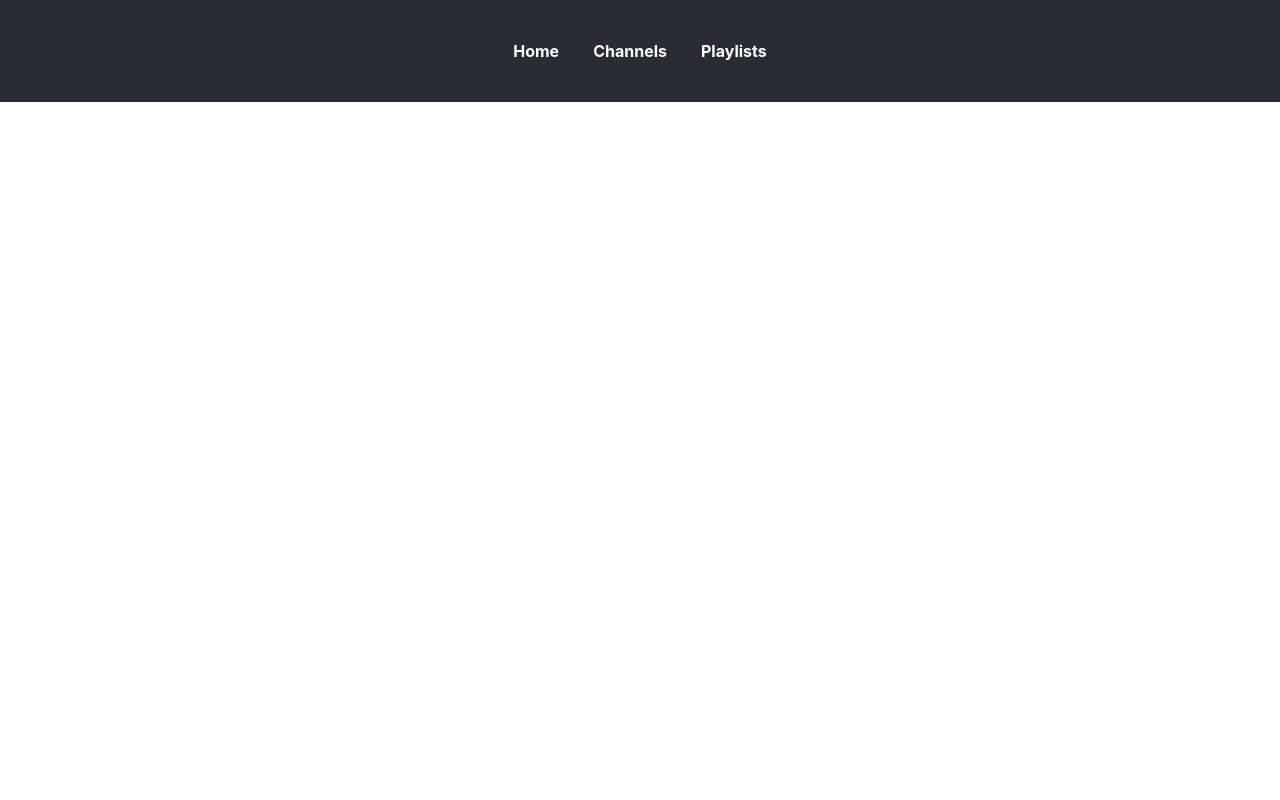
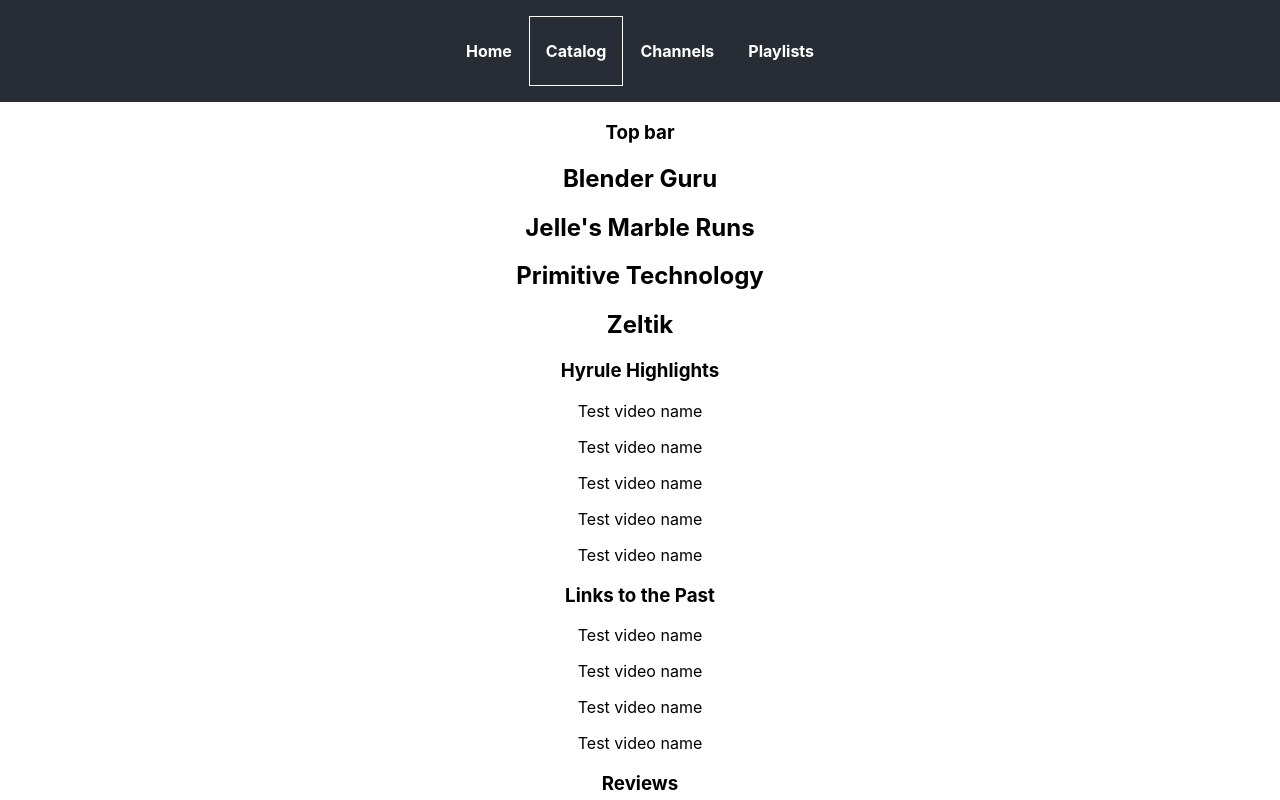
Before and after one commit to StevenC4/youtube-channel-downloader, a React app in the folder client/: page /catalog in a window 1280 px wide. Shown: the top 800 px of the page. Built offline with nearby package versions, Linux system fonts and the light colour scheme.

Commit message:
Added basic, unformatted catalog page, more test videos to state

```diff
--- a/client/src/components/App.js
+++ b/client/src/components/App.js
@@ -4,6 +4,7 @@
 import Modal from 'react-modal';
 import Homepage from 'components/Homepage';
 import ChannelDownloader from 'components/Channel/ChannelDownloader';
+import Catalog from 'components/Catalog/Catalog';
 import Channels from 'components/Channel/Channels';
 import Playlists from 'components/Playlist/Playlists';
 
@@ -148,15 +149,202 @@
       thumbnail: 'https://i2.ytimg.com/vi/-h0h1CydP6o/hqdefault.jpg',
       description: `What is Breath of the Wild's Forgotten Temple? ►Follow me on Twitter! http://www.twitter.com/Zeltik or Instagram: @zeltikinsta ► Music in this video: Nintendo ZREO Ruven Wegner, "Water Temple" ► Discord Link: https://discord.gg/zeltik ► Patreon: https://www.patreon.com/zeltik ► Intro music by: http://bit.ly/RuvenWegner Thank you to my amazing Patreon supporters: Andrew Lindberg, Scott Crim, Nick Goodman, Charley Sjerps, Torrey Easter, Malina Workman, Cameron Bryant, Kristian Skjellet, Liam Timoney, Tito Saenz, Joshua Bock, Lux Pro, desmond paul james o'neill, Tram Tran, Rusty Caufield, Frankie Nolan, Andrew D Wood, Alex Polanoc, Lina Derevyanko, Daniel Newton, Luke Voges, Triggerpigking, Bretton Weber #Zelda #BreathoftheWild #LegendofZelda`
     },
-    '0d3FHa4YTsE': {
-      id: '0d3FHa4YTsE',
-      name: 'The DARK Truth about Malice - Breath of the Wild Sequel Theory (ft. NintendoBlackCrisis)',
+    'jUoDe7MhLBA': {
+      id: 'jUoDe7MhLBA',
+      name: 'Test video name',
       published: 1561921200,
-      thumbnail: 'https://i1.ytimg.com/vi/0d3FHa4YTsE/hqdefault.jpg',
-      description: `What IS Malice? ► PART TWO: https://www.youtube.com/watch?v=WYQzY9DmHlE ►Follow me on Twitter! http://www.twitter.com/Zeltik or Instagram: @zeltikinsta ► Music in this video: Nintendo ZREO Inner Devil, Siren of Chernobyl: https://soundcloud.com/the-inner-devil ► Discord Link: https://discord.gg/zeltik ► Patreon: https://www.patreon.com/zeltik ► Intro music by: http://bit.ly/RuvenWegner Thank you to my amazing Patreon supporters: Andrew Lindberg, Scott Crim, Nick Goodman, Charley Sjerps, Torrey Easter, Malina Workman, Cameron Bryant, Kristian Skjellet, Liam Timoney, Tito Saenz, Joshua Bock, Lux Pro, desmond paul james o'neill, Tram Tran, Rusty Caufield, Frankie Nolan, Andrew D Wood, Alex Polanoc, Lina Derevyanko, Daniel Newton, Luke Voges, Triggerpigking, Bretton Weber #Zelda #BreathoftheWild2 #LegendofZelda`
-    }
+      thumbnail: 'https://i1.ytimg.com/vi/od3FHa4YTsE/hqdefault.jpg',
+      description: 'Test video description'
+    },
+    '72phpntWYlU': {
+      id: '72phpntWYlU',
+      name: 'Test video name',
+      published: 1561921200,
+      thumbnail: 'https://i1.ytimg.com/vi/od3FHa4YTsE/hqdefault.jpg',
+      description: 'Test video description'
+    },
+    'toC9UqVnz8g': {
+      id: 'toC9UqVnz8g',
+      name: 'Test video name',
+      published: 1561921200,
+      thumbnail: 'https://i1.ytimg.com/vi/od3FHa4YTsE/hqdefault.jpg',
+      description: 'Test video description'
+    },
+    '4Ul1dme6f0A': {
+      id: '4Ul1dme6f0A',
+      name: 'Test video name',
+      published: 1561921200,
+      thumbnail: 'https://i1.ytimg.com/vi/od3FHa4YTsE/hqdefault.jpg',
+      description: 'Test video description'
+    },
+    'nT1NjeBsZHs': {
+      id: 'nT1NjeBsZHs',
+      name: 'Test video name',
+      published: 1561921200,
+      thumbnail: 'https://i1.ytimg.com/vi/od3FHa4YTsE/hqdefault.jpg',
+      description: 'Test video description'
+    },
+    'nABNYwsDEqw': {
+      id: 'nABNYwsDEqw',
+      name: 'Test video name',
+      published: 1561921200,
+      thumbnail: 'https://i1.ytimg.com/vi/od3FHa4YTsE/hqdefault.jpg',
+      description: 'Test video description'
+    },
+    'dx5wF66YwX8': {
+      id: 'dx5wF66YwX8',
+      name: 'Test video name',
+      published: 1561921200,
+      thumbnail: 'https://i1.ytimg.com/vi/od3FHa4YTsE/hqdefault.jpg',
+      description: 'Test video description'
+    },
+    'KD0DvRupJLw': {
+      id: 'KD0DvRupJLw',
+      name: 'Test video name',
+      published: 1561921200,
+      thumbnail: 'https://i1.ytimg.com/vi/od3FHa4YTsE/hqdefault.jpg',
+      description: 'Test video description'
+    },
+    'V355yU_xWxA': {
+      id: 'V355yU_xWxA',
+      name: 'Test video name',
+      published: 1561921200,
+      thumbnail: 'https://i1.ytimg.com/vi/od3FHa4YTsE/hqdefault.jpg',
+      description: 'Test video description'
+    },
+    'jswEi3bdgqQ': {
+      id: 'jswEi3bdgqQ',
+      name: 'Test video name',
+      published: 1561921200,
+      thumbnail: 'https://i1.ytimg.com/vi/od3FHa4YTsE/hqdefault.jpg',
+      description: 'Test video description'
+    },
+    'kVXW8vmPYPE': {
+      id: 'kVXW8vmPYPE',
+      name: 'Test video name',
+      published: 1561921200,
+      thumbnail: 'https://i1.ytimg.com/vi/od3FHa4YTsE/hqdefault.jpg',
+      description: 'Test video description'
+    },
+    'Q3O7wA5jW6c': {
+      id: 'Q3O7wA5jW6c',
+      name: 'Test video name',
+      published: 1561921200,
+      thumbnail: 'https://i1.ytimg.com/vi/od3FHa4YTsE/hqdefault.jpg',
+      description: 'Test video description'
+    },
+    'FvWK840uzV0': {
+      id: 'FvWK840uzV0',
+      name: 'Test video name',
+      published: 1561921200,
+      thumbnail: 'https://i1.ytimg.com/vi/od3FHa4YTsE/hqdefault.jpg',
+      description: 'Test video description'
+    },
+    '1kdXcBUsQV8': {
+      id: '1kdXcBUsQV8',
+      name: 'Test video name',
+      published: 1561921200,
+      thumbnail: 'https://i1.ytimg.com/vi/od3FHa4YTsE/hqdefault.jpg',
+      description: 'Test video description'
+    },
+    '2Ae1FuweYcc': {
+      id: '2Ae1FuweYcc',
+      name: 'Test video name',
+      published: 1561921200,
+      thumbnail: 'https://i1.ytimg.com/vi/od3FHa4YTsE/hqdefault.jpg',
+      description: 'Test video description'
+    },
+    'NVxIimxOUE0': {
+      id: 'NVxIimxOUE0',
+      name: 'Test video name',
+      published: 1561921200,
+      thumbnail: 'https://i1.ytimg.com/vi/od3FHa4YTsE/hqdefault.jpg',
+      description: 'Test video description'
+    },
+    'MwyrpWfSRoc': {
+      id: 'MwyrpWfSRoc',
+      name: 'Test video name',
+      published: 1561921200,
+      thumbnail: 'https://i1.ytimg.com/vi/od3FHa4YTsE/hqdefault.jpg',
+      description: 'Test video description'
+    },
+    'JXBdQ_X6kPg': {
+      id: 'JXBdQ_X6kPg',
+      name: 'Test video name',
+      published: 1561921200,
+      thumbnail: 'https://i1.ytimg.com/vi/od3FHa4YTsE/hqdefault.jpg',
+      description: 'Test video description'
+    },
+    'gjy8p-Rc-6k': {
+      id: '-Rc',
+      name: 'Test video name',
+      published: 1561921200,
+      thumbnail: 'https://i1.ytimg.com/vi/od3FHa4YTsE/hqdefault.jpg',
+      description: 'Test video description'
+    },
+    'zrpFUBffsDU': {
+      id: 'zrpFUBffsDU',
+      name: 'Test video name',
+      published: 1561921200,
+      thumbnail: 'https://i1.ytimg.com/vi/od3FHa4YTsE/hqdefault.jpg',
+      description: 'Test video description'
+    },
+    'shEJn9GWNpk': {
+      id: 'shEJn9GWNpk',
+      name: 'Test video name',
+      published: 1561921200,
+      thumbnail: 'https://i1.ytimg.com/vi/od3FHa4YTsE/hqdefault.jpg',
+      description: 'Test video description'
+    },
+    '0kM4IB7swnA': {
+      id: '0kM4IB7swnA',
+      name: 'Test video name',
+      published: 1561921200,
+      thumbnail: 'https://i1.ytimg.com/vi/od3FHa4YTsE/hqdefault.jpg',
+      description: 'Test video description'
+    },
+    'Fw-ugyUqfPk': {
+      id: 'ugyUqfPk',
+      name: 'Test video name',
+      published: 1561921200,
+      thumbnail: 'https://i1.ytimg.com/vi/od3FHa4YTsE/hqdefault.jpg',
+      description: 'Test video description'
+    },
+    'Ia0mBZaVoSg': {
+      id: 'Ia0mBZaVoSg',
+      name: 'Test video name',
+      published: 1561921200,
+      thumbnail: 'https://i1.ytimg.com/vi/od3FHa4YTsE/hqdefault.jpg',
+      description: 'Test video description'
+    },
   },
-  ids: ['-h0h1CydP6o', '0d3FHa4YTsE']
+  ids: [
+    'jUoDe7MhLBA',
+    '72phpntWYlU',
+    'toC9UqVnz8g',
+    '-h0h1CydP6o',
+    '4Ul1dme6f0A',
+    'nT1NjeBsZHs',
+    'nABNYwsDEqw',
+    'dx5wF66YwX8',
+    'KD0DvRupJLw',
+    'V355yU_xWxA',
+    'jswEi3bdgqQ',
+    'kVXW8vmPYPE',
+    'Q3O7wA5jW6c',
+    'FvWK840uzV0',
+    '1kdXcBUsQV8',
+    '2Ae1FuweYcc',
+    'NVxIimxOUE0',
+    'MwyrpWfSRoc',
+    'JXBdQ_X6kPg',
+    'gjy8p-Rc-6k',
+    'zrpFUBffsDU',
+    'shEJn9GWNpk',
+    '0kM4IB7swnA',
+    'Fw-ugyUqfPk',
+    'Ia0mBZaVoSg'
+  ]
 }
 
 let modalOpen = false;
@@ -203,6 +391,9 @@
                   <NavLink to='/' exact activeClassName='activeLink'>Home</NavLink>
                 </li>
                 <li>
+                  <NavLink to='/catalog' activeClassName='activeLink'>Catalog</NavLink>
+                </li>
+                <li>
                   <NavLink to='/channels' activeClassName='activeLink'>Channels</NavLink>
                 </li>
                 <li>
@@ -212,6 +403,15 @@
             </nav>
           </div>
           <Route path='/' exact component={Homepage} />
+          <Route path='/catalog' render={renderProps =>
+            <Catalog
+              {...renderProps}
+              channels={this.state.channels}
+              playlists={this.state.playlists}
+              videos={this.state.videos}
+              setModalOpenState={this.setModalOpenState}
+            />
+          } />
           <Route path='/channels' render={renderProps =>
             <Channels
               {...renderProps}
--- /dev/null
+++ b/client/src/components/Catalog/Catalog.js
@@ -0,0 +1,47 @@
+import React, {useState} from 'react';
+
+const Catalog = props => {
+    const [filterText, setFilterText] = useState('');
+    const channelIds = [...props.channels.ids]
+		.filter(channelId => props.channels.byId[channelId].name.toLowerCase().indexOf(filterText.toLowerCase()) !== -1)
+        .sort((a, b) => props.channels.byId[a].name.localeCompare(props.channels.byId[b].name))
+    const channels = {...props.channels.byId};
+    Object.keys(channels).forEach(channelId => {
+        channels[channelId].playlistIds = channels[channelId].playlistIds.sort((a, b) => props.playlists.byId[a].title.localeCompare(props.playlists.byId[b].title));
+    });
+    const playlists = {...props.playlists.byId};
+    Object.keys(playlists).forEach(playlistId => {
+        playlists[playlistId].videoIds = playlists[playlistId].videoIds.sort((a, b) => props.videos.byId[a].name.localeCompare(props.videos.byId[a].name));
+    });
+
+    return (
+        <div className='catalog'>
+            <div className='top-bar'>
+                <h3>Top bar</h3>
+            </div>
+            <div className='catalog-list'>
+                {channelIds.map(channelId =>
+                    <div className='channel' key={channelId}>
+                        <h2>{channels[channelId].name}</h2>
+                        <div className='channel-playlist-list'>
+                            {channels[channelId].playlistIds.map(playlistId =>
+                                <div className='playlist' key={playlistId}>
+                                    <h3>{playlists[playlistId].title}</h3>
+                                    <div>
+                                        {playlists[playlistId].videoIds.map(videoId =>
+                                            <div className='playlist-video-list' key={videoId}>
+                                                <p>{props.videos.byId[videoId].name}</p>
+                                            </div>
+                                        )}
+                                    </div>
+                                </div>
+                            )}
+                        </div>
+                    </div>
+                )}
+            </div>
+        </div>
+    );
+};
+
+export default Catalog;
--- a/client/src/style/App.scss
+++ b/client/src/style/App.scss
@@ -167,4 +167,14 @@
       }
     }
   }
+
+  .catalog {
+    display: flex;
+    flex-direction: column;
+
+    .catalog-list {
+      display: flex;
+      flex-direction: column;
+    }
+  }
 }
```
